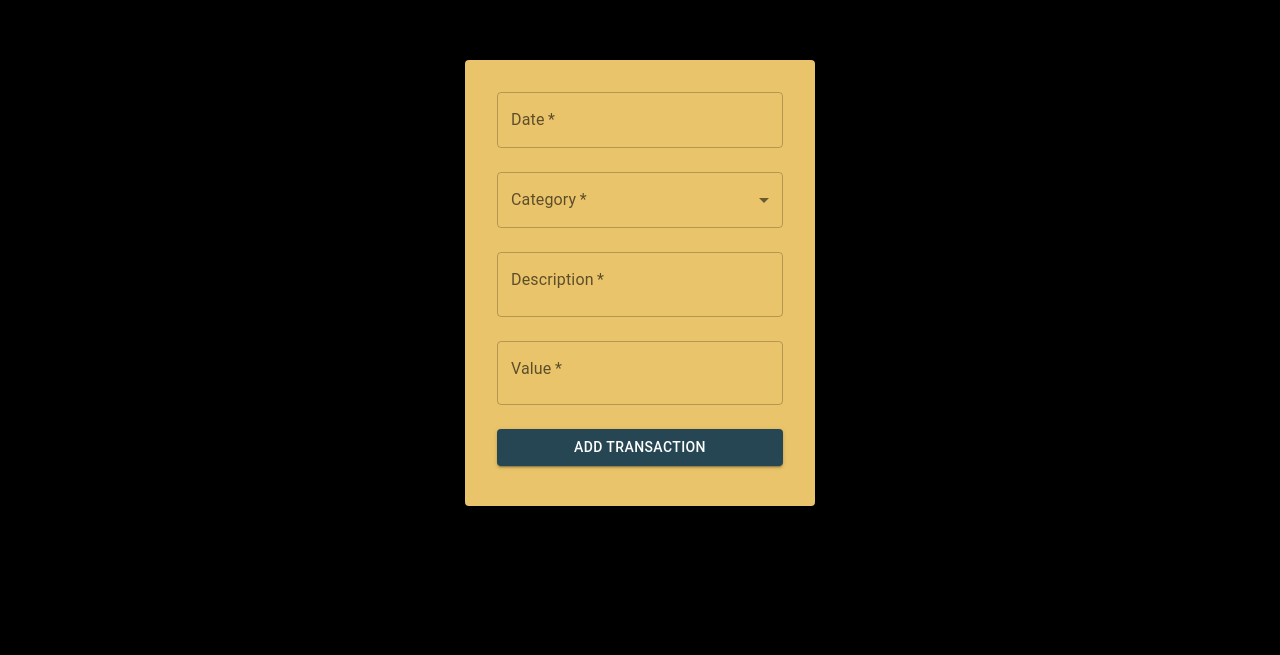
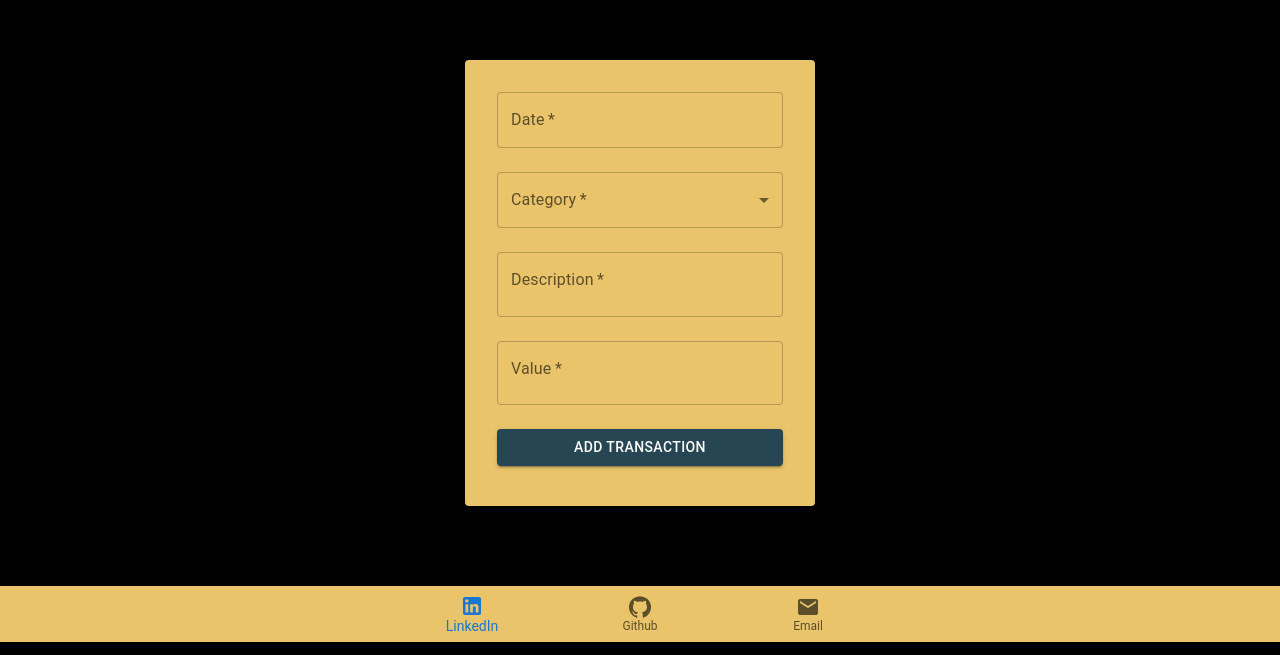
Before and after one commit to sabrina-martorelli/my_monies, a React (Create React App) app: page / in a window 1280 px wide. Shown: the part 1980-2635 px from the top of the page. Built offline with nearby package versions, Linux system fonts and the light colour scheme.

Commit message:
Amends footer

```diff
--- a/src/components/Footer.js
+++ b/src/components/Footer.js
@@ -1,12 +1,36 @@
-function Footer() {
-  return (
-    <>
-      <div className="footer">
+import React from 'react';
 
-        <h2 className="Copyright"> © 2023 </h2>
-      </div>
-    </>
-  );
+import Box from '@mui/material/Box';
+import BottomNavigation from '@mui/material/BottomNavigation';
+import BottomNavigationAction from '@mui/material/BottomNavigationAction';
+import LinkedInIcon from '@mui/icons-material/LinkedIn';
+import GitHubIcon from '@mui/icons-material/GitHub';
+import EmailIcon from '@mui/icons-material/Email';
+
+//Component that renders a footer that includes 3  icons with Sabrina's info.
+const Footer = () => {
+    const [value, setValue] = React.useState(0);
+
+    return (
+      <Box  xs={12}
+
+      >
+
+        <BottomNavigation
+         style={{backgroundColor: "#e9c46a", fontSize: "22px",  color: '#fff',}}
+          showLabels
+          value={value}
+          onChange={(event, newValue) => {
+            setValue(newValue);
+          }}
+        >
+
+          <BottomNavigationAction label="LinkedIn" icon={<LinkedInIcon />} href="https://www.linkedin.com/in/sabrina-martorelli" target="blank" />
+          <BottomNavigationAction label="Github" icon={<GitHubIcon />}  href="https://github.com/sabrina-martorelli/" target="blank" />
+          <BottomNavigationAction label="Email" icon={<EmailIcon />}  href="mailto:sabrina.martorelli@gmail.com" target="blank" />
+        </BottomNavigation>
+      </Box>
+    );
 }
 
 export default Footer;
```
